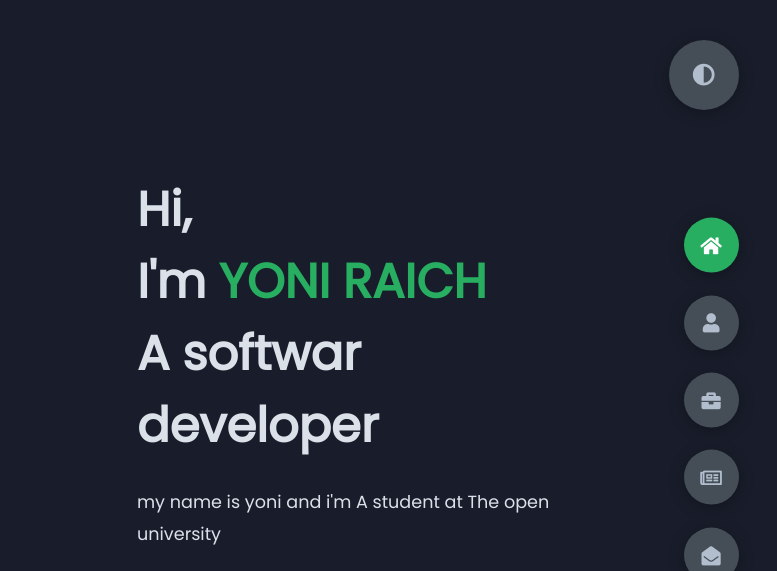
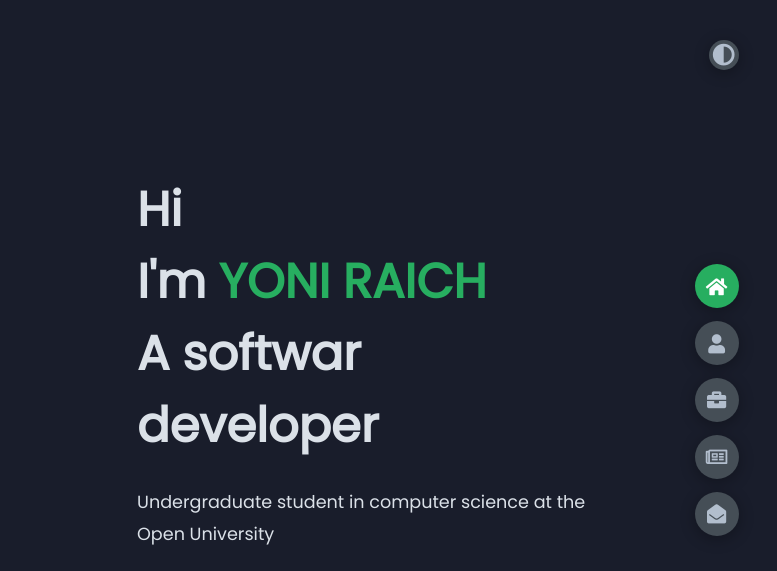
Before and after one commit to Yoni-Raich/Portfolio, a plain HTML site: page index.html in a window 1280 px wide. Shown: the top 571 px of the page, 503-1280 px from the left. Drawn offline with Linux system fonts and the light colour scheme.

Commit message:
fix-padding sections

```diff
--- a/index.html
+++ b/index.html
@@ -22,12 +22,12 @@
            </div>
            <div class="right-header">
                <h1 class="name">
-                   Hi,<br> I'm
+                   Hi<br> I'm
                    <span>YONI RAICH <br></span>
                    A softwar developer
                </h1>
                <p>
-                   my name is yoni and i'm A student at The open university
+                Undergraduate student in computer science at the Open University
                </p>
               <div class="btn-con">
                 <a href="https://drive.google.com/file/d/1h-9YS-HeE6Asq3_gC51aBkp3nfkT2uw8/view?usp=sharing" target="_blank" class="main-btn">
@@ -355,7 +355,7 @@
             <section class="section sec5 contact " id = "contact">
                 <div class="contact-container">
                     <div class="main-title">
-                        <h2>contact <span>my</span><span class="bg-text">my contact</span></h2>
+                        <h2>contact <span>me</span><span class="bg-text">my contact</span></h2>
                     </div>
                     <div class="contact-content-con">
                         <div class="left-contact">
--- a/styles/strles.scss
+++ b/styles/strles.scss
@@ -65,6 +65,8 @@ section{
     left: 0;
     right: 0;
     padding: 3rem 18rem;
+    padding-left: 6rem;
+    padding-right: 6rem;
 }
 .section{
     transform: translateY(-100%) scale(0);
@@ -125,13 +127,13 @@ section{
         padding: 1rem;
         cursor: pointer;
         background-color: var(--color-grey-4);
-        width: 55px;
-        height: 55px;
+        width: 44px;
+        height: 44px;
         border-radius: 50%;
         display: flex;
         justify-content: center;
         align-items: center;
-        margin: .7rem 0;
+        margin: .4rem 0;
         box-shadow: var(--box-shadow-1) ;
         i{
             font-size: 1.2rem;
@@ -151,8 +153,8 @@ section{
 {
     top: 5%;
     right: 3%;
-    width: 70px;
-    height: 70px;
+    width: 30px;
+    height: 30px;
     border-radius: 50%;
     background-color: var(--color-grey-4);
     cursor: pointer;
@@ -161,7 +163,7 @@ section{
     justify-content: center;
     align-items: center;
     box-shadow: 0 3px 15px rgba(0,0,0,.3);
-    transform: all .1s ease-in-out;
+    transform: all .4s ease-in-out;
 
     &:active
     {
```
Also changed, not shown: styles/strles.css, 1 other file.
